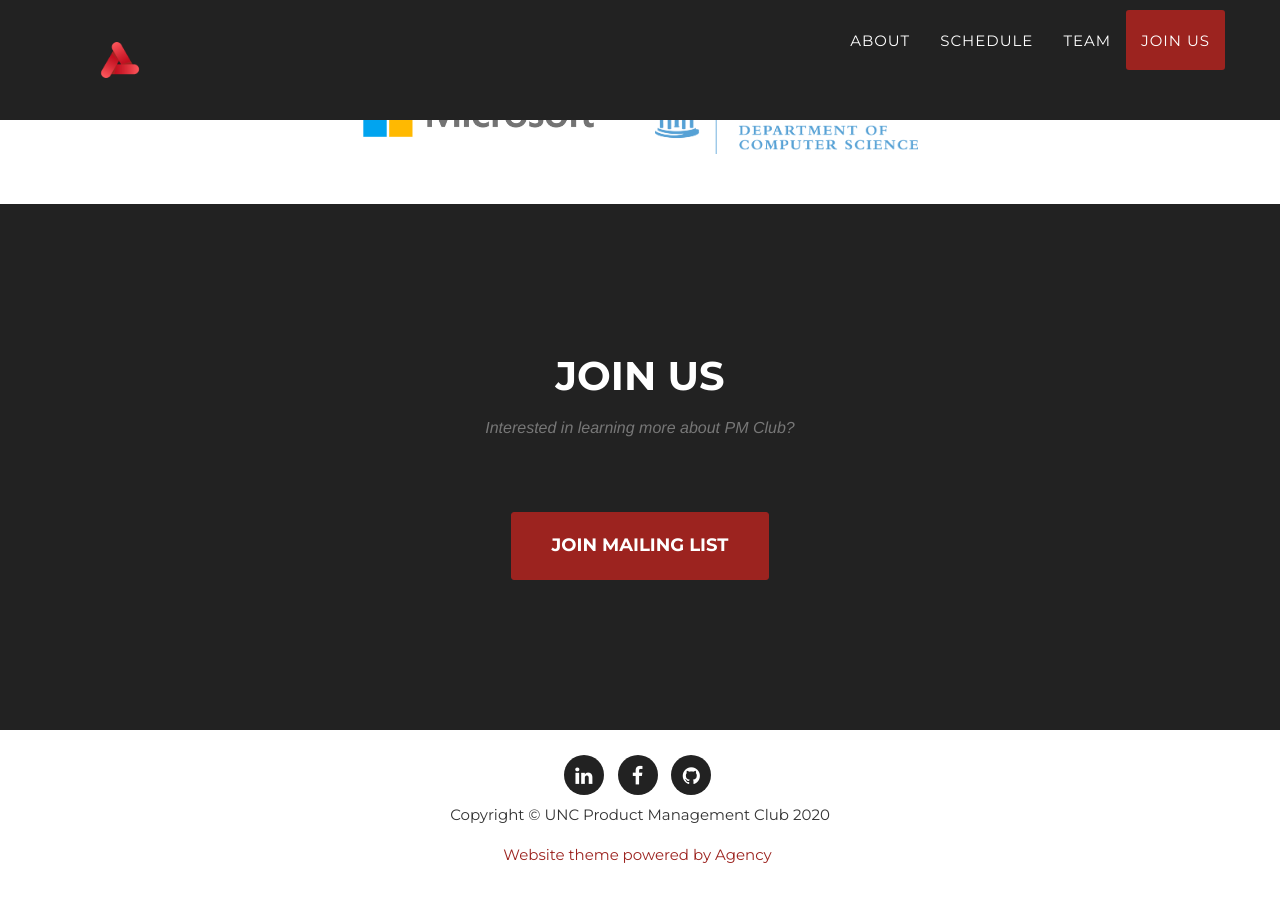
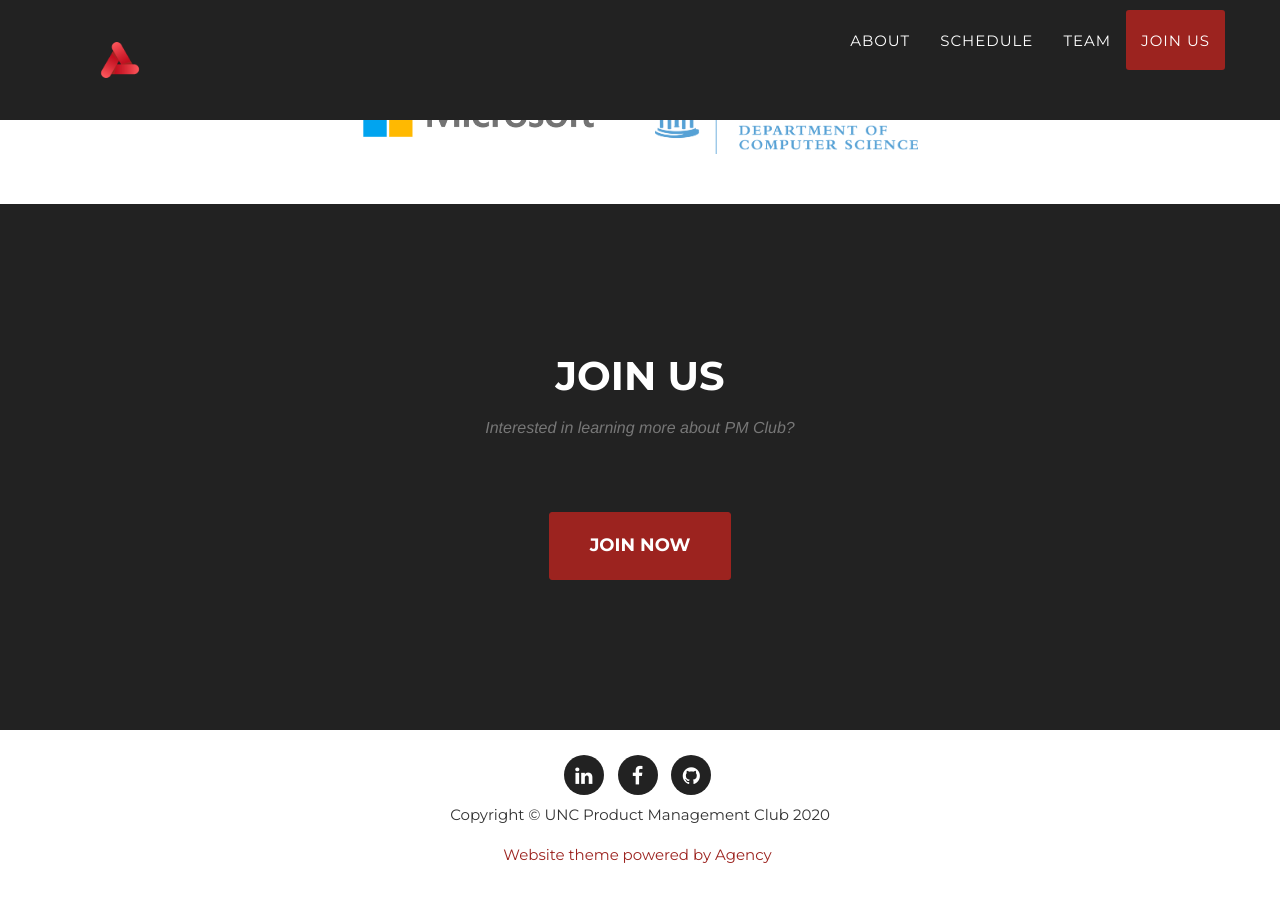
Before and after one commit to unc-pmclub/main-website, a Jekyll site: the page built from index.html, in a window 1280 px wide and 900 px high, scrolled down 4900 px. Built offline with Jekyll 4.4.1, drawn with Linux system fonts in a browser that asks for light colours; some web fonts are replaced.

Commit message:
Update join.html

```diff
--- a/_includes/join.html
+++ b/_includes/join.html
@@ -7,7 +7,7 @@
                 </div>
             </div>
             <div class="row">
-                <a href="https://bit.ly/uncpmclub" target = 'blank' class="btn btn-xl">Join Mailing list </a>
+                <a href="https://forms.gle/MW7dnbAf8r2Ytm4CA" target = 'blank' class="btn btn-xl">Join Now</a>
 <!--                 <div class="col-lg-12">
                     <form name="sentMessage" id="contactForm" novalidate>
                         <div class="row">
```
